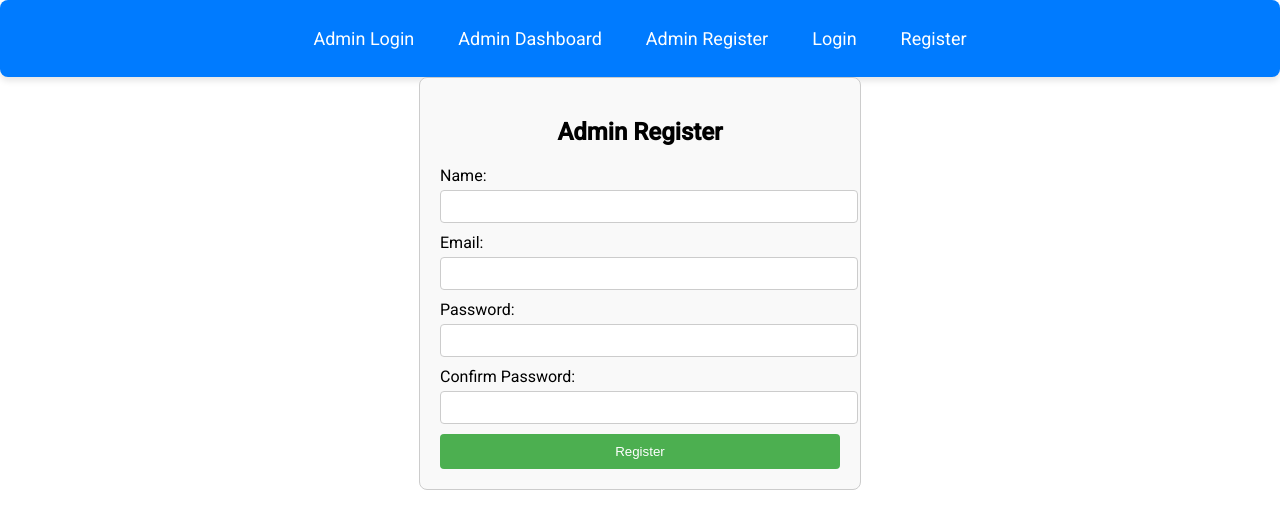
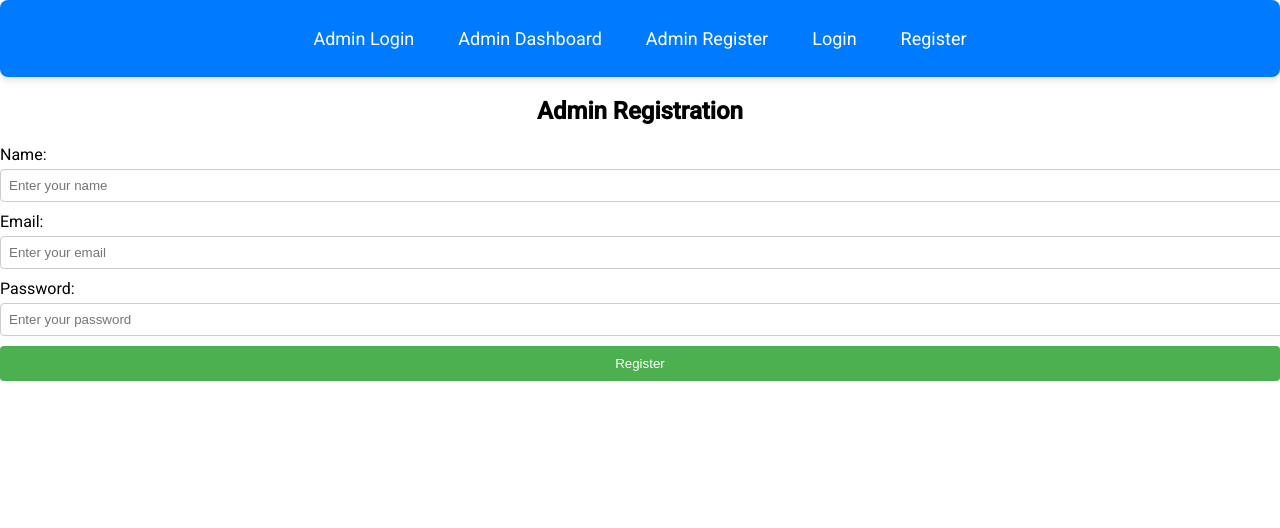
Before and after one commit to ROSHANSURADKAR/User-Rating-app, an Angular app: page /admin-register in a window 1280 px wide. Shown: the top 528 px of the page. Built offline with nearby package versions, Linux system fonts and the light colour scheme.

Commit message:
admin login

```diff
--- a/src/app/admin-login/admin-login.component.html
+++ b/src/app/admin-login/admin-login.component.html
@@ -1,23 +1,11 @@
-<div class="container">
-  <h2>Admin Login</h2>
-
-  <form (ngSubmit)="adminLogin()">
-    <label for="email">Email:</label>
-    <input type="email" id="email" [(ngModel)]="email" name="email" required />
-
-    <label for="password">Password:</label>
-    <input type="password" id="password" [(ngModel)]="password" name="password" required />
-
-    <button type="submit">Login</button>
-  </form>
 
 
-  <p *ngIf="loginMessage" class="error-message">
-    {{ loginMessage }}
-  </p>
+  <h2>Admin Login</h2>
+  <input [(ngModel)]="email" placeholder="Email">
+  <input [(ngModel)]="password" type="password" placeholder="Password">
+  <button (click)="adminLogin()">Login</button>
+  <p *ngIf="loginMessage" class="error">{{ loginMessage }}</p>
 
-
-  <div>
-    <p>Don't have an account? <a routerLink="/admin-register">Register here</a></p>
-  </div>
-</div>
+  <nav>
+  register first<button (click)="goToRegister()">Register</button>
+</nav>
--- a/src/app/admin-login/admin-login.component.ts
+++ b/src/app/admin-login/admin-login.component.ts
@@ -9,34 +9,25 @@ import { ApiService } from '../api.service';
   styleUrls: ['./admin-login.component.css']
 })
 export class AdminLoginComponent {
-  email: string = '';
-  password: string = '';
-  loginMessage: string = '';
+  email = '';
+  password = '';
+  loginMessage = '';
 
   constructor(private apiService: ApiService, private router: Router) {}
 
   adminLogin() {
-    // Validate the input before making the API call
-    if (!this.email || !this.password) {
-      this.loginMessage = 'Please enter both email and password.';
-      return;
-    }
-
-    // Call the API to authenticate the admin
     this.apiService.adminLogin(this.email, this.password).subscribe(
-      (response: any) => {
-        // Assuming the response contains a token when login is successful
-        if (response.token) {
-          localStorage.setItem('adminToken', response.token);  // Store the token in localStorage
-          this.router.navigate(['/admin-dashboard']);  // Redirect to the admin dashboard
-        } else {
-          this.loginMessage = 'Invalid credentials. Please try again.';
-        }
+      (response) => {
+        alert("Login Successful!");
+        localStorage.setItem('isLoggedIn', 'true');
+        this.router.navigate(['/admin-dashbord']);
       },
       (error) => {
-        this.loginMessage = 'Login failed. Please try again.';
-        console.error('Error during login:', error);
+      this.loginMessage="Login Failed! Please check your credentials.";
       }
     );
   }
+  goToRegister() {
+    this.router.navigate(['/admin-register']);
+  }
 }
--- a/src/app/admin-register/admin-register.component.html
+++ b/src/app/admin-register/admin-register.component.html
@@ -1,35 +1,25 @@
-<div class="container">
-  <h2>Admin Register</h2>
+<div class="register-container">
+  <h2>Admin Registration</h2>
 
-  <!-- Registration Form -->
-  <form *ngIf="!registrationSuccess" (ngSubmit)="registerAdmin()">
+  <div *ngIf="!showOtpBox">
     <label for="name">Name:</label>
-    <input type="text" id="name" [(ngModel)]="name" name="name" required />
+    <input type="text" id="name" [(ngModel)]="name" placeholder="Enter your name" />
 
     <label for="email">Email:</label>
-    <input type="email" id="email" [(ngModel)]="email" name="email" required />
+    <input type="email" id="email" [(ngModel)]="email" placeholder="Enter your email" />
 
     <label for="password">Password:</label>
-    <input type="password" id="password" [(ngModel)]="password" name="password" required />
+    <input type="password" id="password" [(ngModel)]="password" placeholder="Enter your password" />
 
-    <label for="confirmPassword">Confirm Password:</label>
-    <input type="password" id="confirmPassword" [(ngModel)]="confirmPassword" name="confirmPassword" required />
+    <button (click)="registerAdmin()">Register</button>
+  </div>
 
-    <button type="submit">Register</button>
+  <div *ngIf="showOtpBox">
+    <label for="otp">Enter OTP:</label>
+    <input type="text" id="otp" [(ngModel)]="otp" placeholder="Enter OTP" />
 
-    <p *ngIf="registrationMessage" class="error-message">
-      {{ registrationMessage }}
-    </p>
-  </form>
+    <button (click)="verifyOtp()">Verify OTP</button>
+  </div>
 
-  <!-- OTP Verification Form -->
-  <div *ngIf="showOtpInput">
-    <h3>Verify OTP</h3>
-    <form (ngSubmit)="verifyOtp()">
-      <label for="otp">Enter OTP:</label>
-      <input type="text" id="otp" [(ngModel)]="otp" name="otp" required />
-
-      <button type="submit">Verify OTP</button>
-    </form>
-  </div>
+  <p class="message">{{ message }}</p>
 </div>
--- a/src/app/admin-register/admin-register.component.ts
+++ b/src/app/admin-register/admin-register.component.ts
@@ -9,47 +9,35 @@ import { Router } from '@angular/router';
   styleUrls: ['./admin-register.component.css']
 })
 export class AdminRegisterComponent {
-  name: string = '';
-  email: string = '';
-  password: string = '';
-  confirmPassword: string = '';
-  registrationMessage: string = '';
-  otp: string = '';  // OTP field
-  showOtpInput: boolean = false;  // To show OTP input field after registration
-  registrationSuccess: boolean = false;  // To track registration success
+  name = '';
+  email = '';
+  password = '';
+  otp = '';
+  showOtpBox = false;
+  message = '';
 
-  constructor(private apiService: ApiService, private router: Router) {}
+  constructor(private apiService: ApiService) {}
 
   registerAdmin() {
-    if (this.password !== this.confirmPassword) {
-      this.registrationMessage = 'Passwords do not match!';
-      return;
-    }
-
-    // Call the API to register the admin
-    this.apiService.registerAdmin(this.name, this.email, this.password).subscribe(
-      (response) => {
-        alert('Registration successful! An OTP has been sent to your email.');
-        this.registrationSuccess = true;
-        this.showOtpInput = true; // Show OTP input field
+    const adminData = { name: this.name, email: this.email, password: this.password };
+    this.apiService.adminRegister(adminData).subscribe(
+      (response: any) => {
+        this.showOtpBox = true;
+        this.message = response.message;
       },
-      (error) => {
-        this.registrationMessage = 'Registration failed. Please try again.';
-        console.error('Error during registration:', error);
+      (error: any) => {
+        this.message = 'Registration failed';
       }
     );
   }
 
-  // Function to handle OTP verification
   verifyOtp() {
-    this.apiService.verifyAdminOtp(this.email, this.otp).subscribe(
-      (response) => {
-        alert('OTP verified successfully! You can now log in.');
-        this.router.navigate(['/admin-login']); // Redirect to login after successful OTP verification
+    this.apiService.verifyOtp(this.email, this.otp).subscribe(
+      (response: any) => {
+        this.message = 'Admin verified!';
       },
-      (error) => {
-        alert('OTP verification failed. Please try again.');
-        console.error('Error during OTP verification:', error);
+      (error: any) => {
+        this.message = 'OTP verification failed';
       }
     );
   }
--- a/src/app/adminauth.guard.ts
+++ b/src/app/adminauth.guard.ts
@@ -5,23 +5,16 @@ import { CanActivate, ActivatedRouteSnapshot, RouterStateSnapshot, Router } from
   providedIn: 'root',
 })
 export class AdminAuthGuard implements CanActivate {
-
   constructor(private router: Router) {}
 
-  canActivate(
-    next: ActivatedRouteSnapshot,
-    state: RouterStateSnapshot
-  ): boolean {
-    // Check if the admin token is available in localStorage
-    const adminToken = localStorage.getItem('adminToken');
+  canActivate(): boolean {
+    if (localStorage.getItem('isLoggedIn') === 'true') {
+      return true; // ✅ User is logged in, allow access
+    } else {
+      alert("You need to login first!");
+      this.router.navigate(['/admin-login']); // 🔥 Redirect to Login Page
+      return false;
+    }
+  }
 
-    // If token exists, allow access to the route
-    if (adminToken) {
-      return true;
-    }
-
-    // If no token, redirect to the admin login page
-    this.router.navigate(['/admin-login']);
-    return false;
-  }
 }
--- a/src/app/api.service.ts
+++ b/src/app/api.service.ts
@@ -41,19 +41,15 @@ export class ApiService {
   }
 
   // Admin Registration
-  registerAdmin(name: string, email: string, password: string) {
-    return this.http.post(`${this.apiUrl}/admin/register`, { name, email, password });
+  adminLogin(email: string, password: string): Observable<any> {
+    return this.http.post(`${this.apiUrl}/admin/login`, { email, password });
   }
 
+  adminRegister(data: any): Observable<any> {
+    return this.http.post(`${this.apiUrl}/admin/register`, data);
+  }
 
-  // Admin OTP Verification
-  verifyAdminOtp(email: string, otp: string): Observable<any> {
+  verifyOtp(email: string, otp: string): Observable<any> {
     return this.http.post(`${this.apiUrl}/admin/verify-otp`, { email, otp });
   }
-
-  // Admin Login
-  adminLogin(email: string, password: string) {
-    return this.http.post<{ token: string }>(`${this.apiUrl}/admin/login`, { email, password });
-  }
-
 }
```
